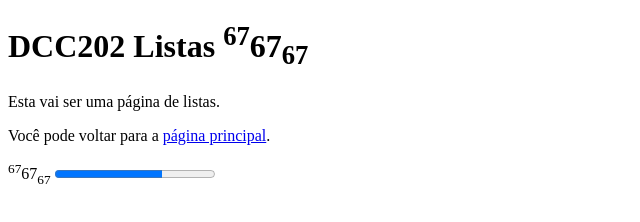
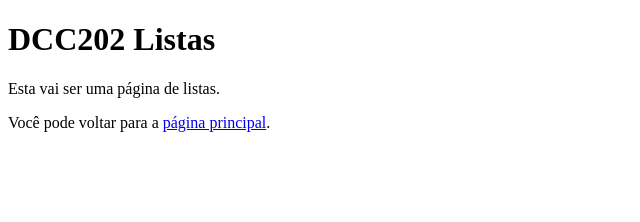
Before and after one commit to ufjf-dcc202/ufjf-dcc202-2026-3-b-atv05-dalecenca, a plain HTML site: page listas.html in a window 1280 px wide. Shown: the whole page, without its empty margins (0-640 px from the left). Drawn offline with Linux system fonts and the light colour scheme.

Commit message:
tirei o 67

```diff
--- a/listas.html
+++ b/listas.html
@@ -6,10 +6,8 @@
     <title>DCC202 Listas</title>
 </head>
 <body>
-    <h1>DCC202 Listas <sup>67</sup>67<sub>67</sub></h1>
+    <h1>DCC202 Listas</h1>
     <p>Esta vai ser uma página de listas.</p>
     <p>Você pode voltar para a <a href="index.html">página principal</a>.</p>
-    <sup>67</sup>67<sub>67</sub>
-    <a href="index.html"><progress value="67" max="100">70%</progress></a>
 </body>
 </html>
```
